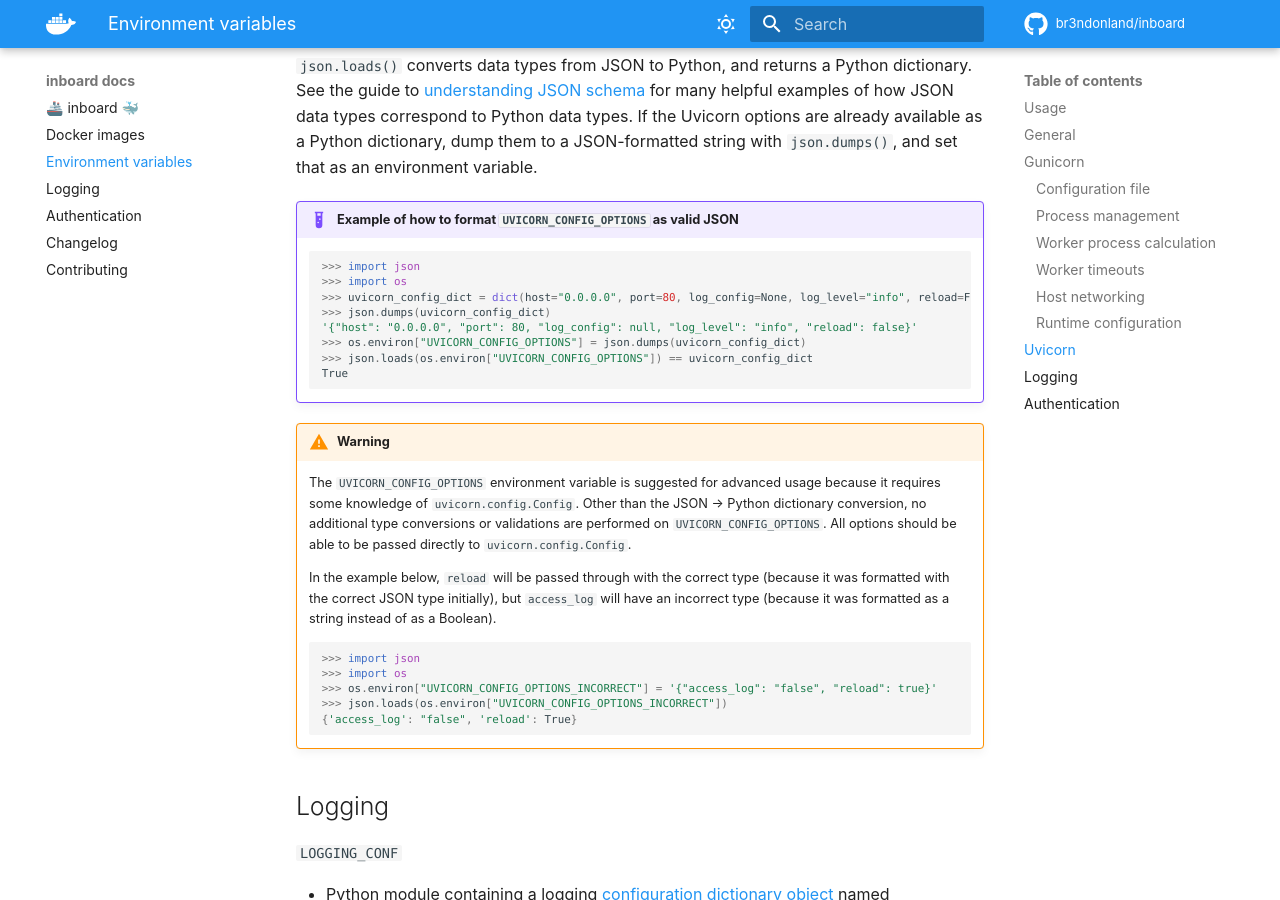
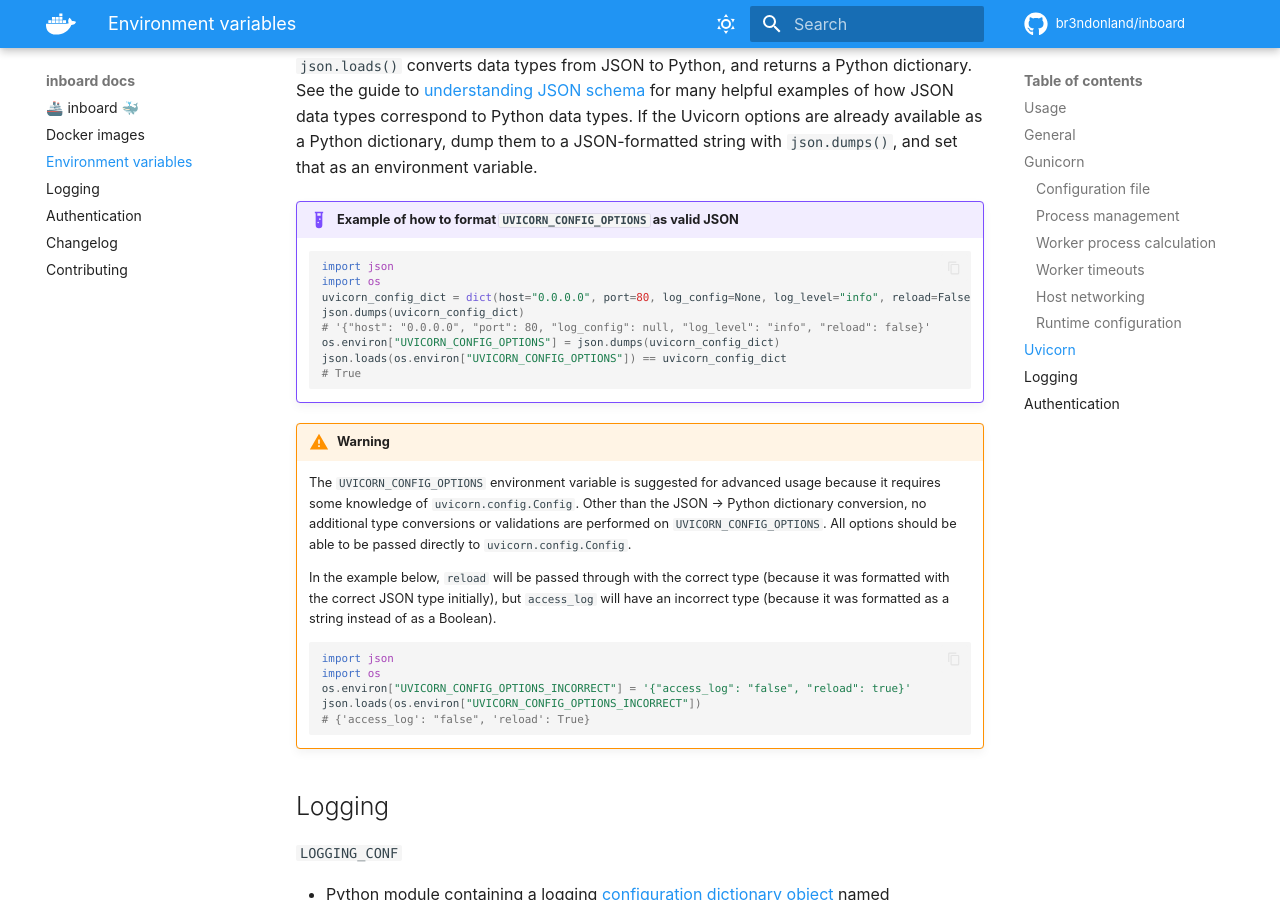
Before and after one commit to br3ndonland/inboard, an MkDocs documentation site: the page built from docs/environment.md, in a window 1280 px wide and 900 px high, scrolled down 7574 px. Built offline with MkDocs 1.6.1 and Material for MkDocs 9.7.7, drawn with Linux system fonts in a browser that asks for light colours; comment, search, counter and statistics services are not loaded.

Commit message:
Configure Material for MkDocs code block copy
- Enable the new setting `content.code.copy` by default
- Disable code block copying where code is not intended to be copied
- Make REPL code blocks easier to copy by removing `>>>`

````diff
--- a/docs/environment.md
+++ b/docs/environment.md
@@ -262,14 +262,14 @@ The idea here is to allow a catch-all Uvicorn config variable in the spirit of `
 !!! example "Example of how to format `UVICORN_CONFIG_OPTIONS` as valid JSON"
 
     ```py
-    >>> import json
-    >>> import os
-    >>> uvicorn_config_dict = dict(host="0.0.0.0", port=80, log_config=None, log_level="info", reload=False)
-    >>> json.dumps(uvicorn_config_dict)
-    '{"host": "0.0.0.0", "port": 80, "log_config": null, "log_level": "info", "reload": false}'
-    >>> os.environ["UVICORN_CONFIG_OPTIONS"] = json.dumps(uvicorn_config_dict)
-    >>> json.loads(os.environ["UVICORN_CONFIG_OPTIONS"]) == uvicorn_config_dict
-    True
+    import json
+    import os
+    uvicorn_config_dict = dict(host="0.0.0.0", port=80, log_config=None, log_level="info", reload=False)
+    json.dumps(uvicorn_config_dict)
+    # '{"host": "0.0.0.0", "port": 80, "log_config": null, "log_level": "info", "reload": false}'
+    os.environ["UVICORN_CONFIG_OPTIONS"] = json.dumps(uvicorn_config_dict)
+    json.loads(os.environ["UVICORN_CONFIG_OPTIONS"]) == uvicorn_config_dict
+    # True
     ```
 
 !!! warning
@@ -279,11 +279,11 @@ The idea here is to allow a catch-all Uvicorn config variable in the spirit of `
     In the example below, `reload` will be passed through with the correct type (because it was formatted with the correct JSON type initially), but `access_log` will have an incorrect type (because it was formatted as a string instead of as a Boolean).
 
     ```py
-    >>> import json
-    >>> import os
-    >>> os.environ["UVICORN_CONFIG_OPTIONS_INCORRECT"] = '{"access_log": "false", "reload": true}'
-    >>> json.loads(os.environ["UVICORN_CONFIG_OPTIONS_INCORRECT"])
-    {'access_log': "false", 'reload': True}
+    import json
+    import os
+    os.environ["UVICORN_CONFIG_OPTIONS_INCORRECT"] = '{"access_log": "false", "reload": true}'
+    json.loads(os.environ["UVICORN_CONFIG_OPTIONS_INCORRECT"])
+    # {'access_log': "false", 'reload': True}
     ```
 
 ## Logging
@@ -329,7 +329,7 @@ The idea here is to allow a catch-all Uvicorn config variable in the spirit of `
 
     !!!example "Example log message in different formats"
 
-        ```log
+        ```{ .log .no-copy }
         # simple
         INFO       Started server process [19012]
 
--- a/mkdocs.yml
+++ b/mkdocs.yml
@@ -26,6 +26,7 @@ site_url: ""
 theme:
   favicon: assets/images/favicon.png
   features:
+    - content.code.copy
     - header.autohide
     - navigation.instant
     - navigation.top
````
Also changed, not shown: docs/authentication.md (+6 -2 lines), docs/docker.md (+1 -1 lines), docs/logging.md (+11 -8 lines).
